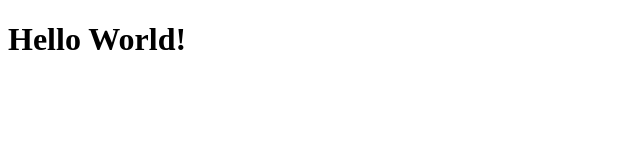
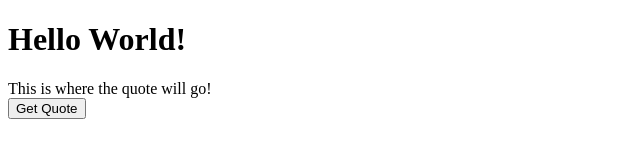
Before and after one commit to brytmill/zenquotes, a plain HTML site: page index.html in a window 1280 px wide. Shown: the whole page, without its empty margins (0-640 px from the left). Drawn offline with Linux system fonts and the light colour scheme.

Commit message:
added quote div and button

```diff
--- a/index.html
+++ b/index.html
@@ -6,6 +6,7 @@
 </head>
 <body>
 	<h1>Hello World!</h1>
-
+	<div class="js-quote">This is where the quote will go!</div>
+	<button class="new-quote">Get Quote</button>
 </body>
 </html>
```
